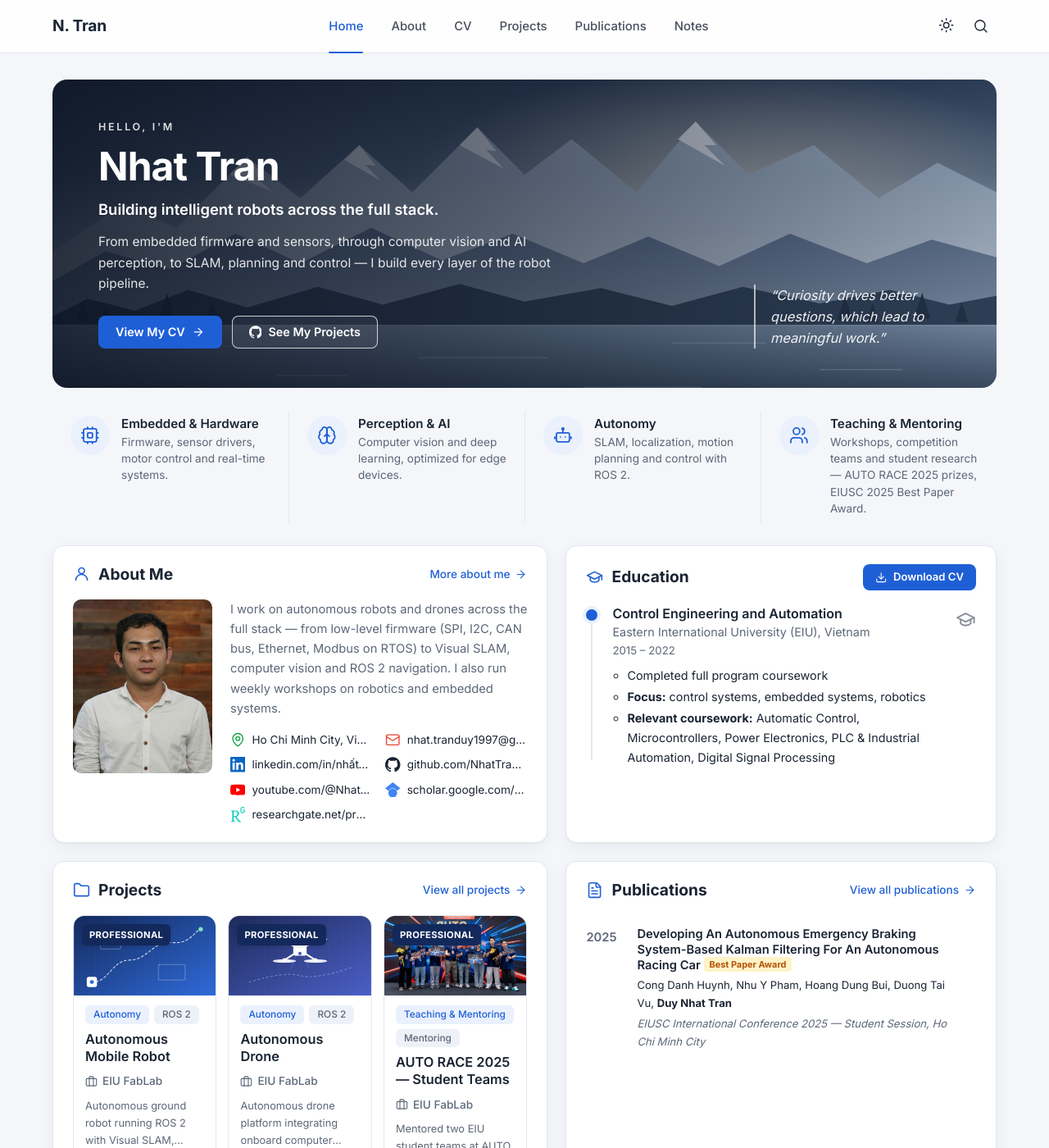
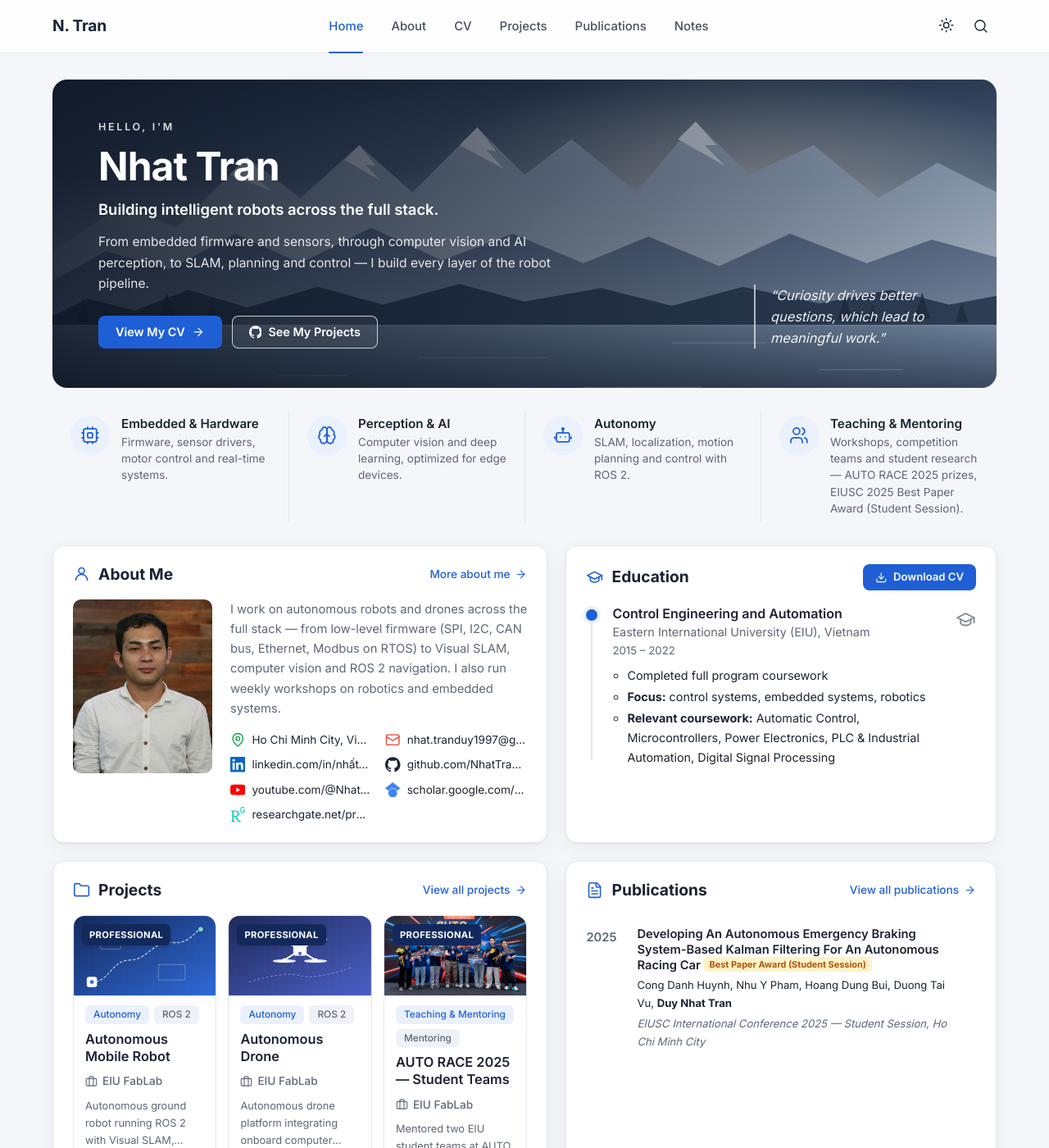
Before and after one commit to NhatTran-97/NhatTran-97.github.io, a Jekyll site: the page built from index.html, in a window 1280 px wide and 1400 px high. Shown: the whole window at 82% size. Built offline with Jekyll 4.4.1, drawn with Linux system fonts in a browser that asks for light colours.

Commit message:
Always label EIUSC award as Best Paper Award (Student Session)
Co-Authored-By: Claude Opus 5.5 <noreply@anthropic.com>
Claude-Session: https://claude.ai/code/session_01WtscMMpGViN2kQZVLN7Eom

```diff
--- a/_data/cv.yml
+++ b/_data/cv.yml
@@ -39,7 +39,7 @@ sections:
           - "**Embedded:** low-level robot firmware on RTOS — SPI, I2C, UART, CAN bus, Ethernet and Modbus."
           - Organize and teach a weekly workshop series for students on robotics, ROS 2, drones and embedded systems.
           - "Mentor student teams in annual robotics competitions — **2nd and 3rd Prize at AUTO RACE 2025** with two teams."
-          - "Supervise student research papers — **Best Paper Award** (student session) at the EIUSC International Conference 2025."
+          - "Supervise student research papers — **Best Paper Award (Student Session)** at the EIUSC International Conference 2025."
 
   - id: skills
     title: Skills
@@ -95,7 +95,7 @@ sections:
         org: EIU FabLab
         details:
           - Guide student teams in writing and presenting scientific research papers.
-          - "EIUSC International Conference 2025: our student paper received the **Best Paper Award** (student session) — [experiment video](https://www.youtube.com/watch?v=ciiAT0cPrqc&t=63s)."
+          - "EIUSC International Conference 2025: our student paper received the **Best Paper Award (Student Session)** — [experiment video](https://www.youtube.com/watch?v=ciiAT0cPrqc&t=63s)."
       - title: Student Competition Mentor
         org: EIU FabLab
         details:
--- a/_data/profile.yml
+++ b/_data/profile.yml
@@ -50,7 +50,7 @@ highlights:
     text: SLAM, localization, motion planning and control with ROS 2.
   - icon: users
     title: Teaching & Mentoring
-    text: Workshops, competition teams and student research — AUTO RACE 2025 prizes, EIUSC 2025 Best Paper Award.
+    text: Workshops, competition teams and student research — AUTO RACE 2025 prizes, EIUSC 2025 Best Paper Award (Student Session).
 
 # ----- Thông tin liên hệ (trang About, Home và footer) -----
 # Xoá mục nào không dùng. "url" là link khi bấm vào.
@@ -107,7 +107,7 @@ about:
     robotics, ROS 2, drones and embedded systems, and mentor student teams in annual
     robotics competitions — at **AUTO RACE 2025**, two of our teams won **2nd and 3rd Prize**.
     I also supervise student research; our paper at the **EIUSC International Conference 2025**
-    received the **Best Paper Award** in the student session.
+    received the **Best Paper Award (Student Session)**.
   interests:
     - Embedded Systems
     - Edge AI
--- a/_data/projects.yml
+++ b/_data/projects.yml
@@ -113,7 +113,7 @@ items:
       - name: News
         url: https://eiu.edu.vn/en/news/eiu-students-journey-of-hang-on-experience-and-learning-at-auto-race-2025/
 
-  - title: Student Research — Best Paper Award, EIUSC 2025
+  - title: Student Research — Best Paper Award (Student Session), EIUSC 2025
     group: professional
     org: EIU FabLab — research mentor & co-author
     category: Teaching & Mentoring
@@ -124,7 +124,7 @@ items:
       Mentored an EIU student team on the paper *"Developing An Autonomous Emergency
       Braking System-Based Kalman Filtering For An Autonomous Racing Car"*, presented at
       the EIUSC International Conference 2025 (Ho Chi Minh City, 3 December 2025) — it
-      received the **Best Paper Award** in the student session.
+      received the **Best Paper Award (Student Session)**.
     links:
       - name: Paper
         url: /publications/
--- a/_data/publications.yml
+++ b/_data/publications.yml
@@ -12,6 +12,6 @@
   venue: EIUSC International Conference 2025 — Student Session, Ho Chi Minh City
   year: 2025
   type: Conference
-  note: Best Paper Award
+  note: Best Paper Award (Student Session)
   tags: [Autonomous Emergency Braking, Kalman Filter, Autonomous Racing]
   video: https://www.youtube.com/watch?v=ciiAT0cPrqc&t=63s
```
